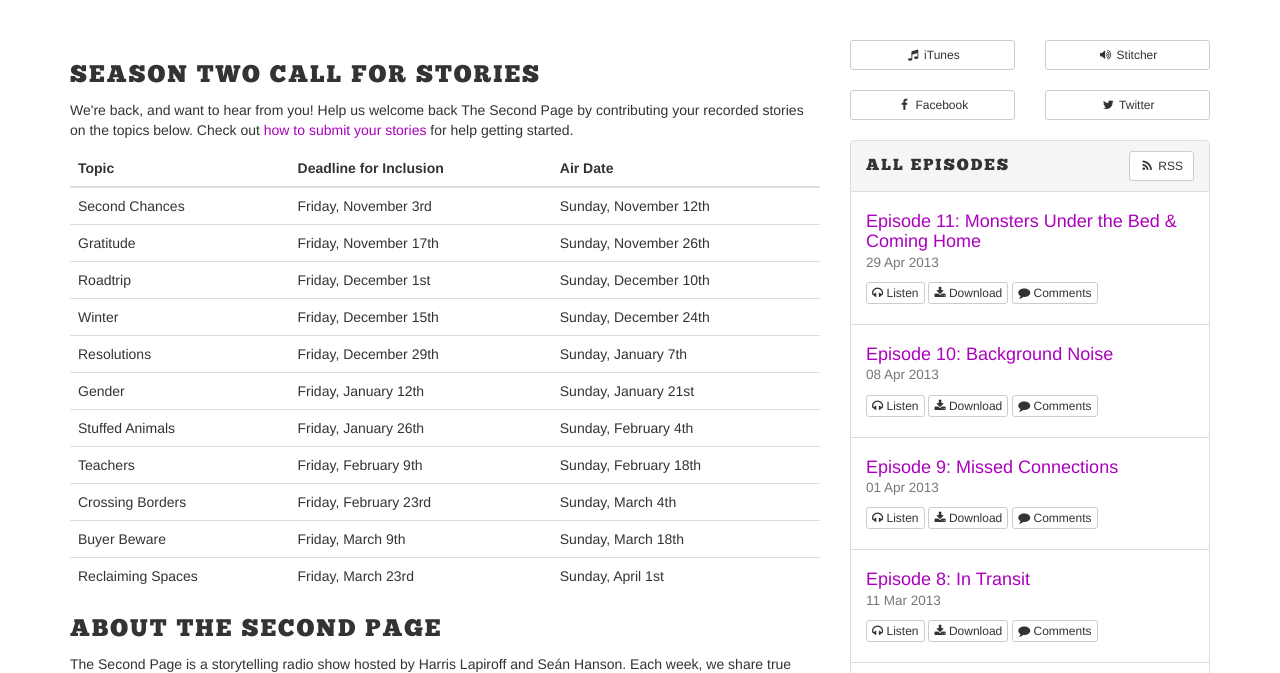
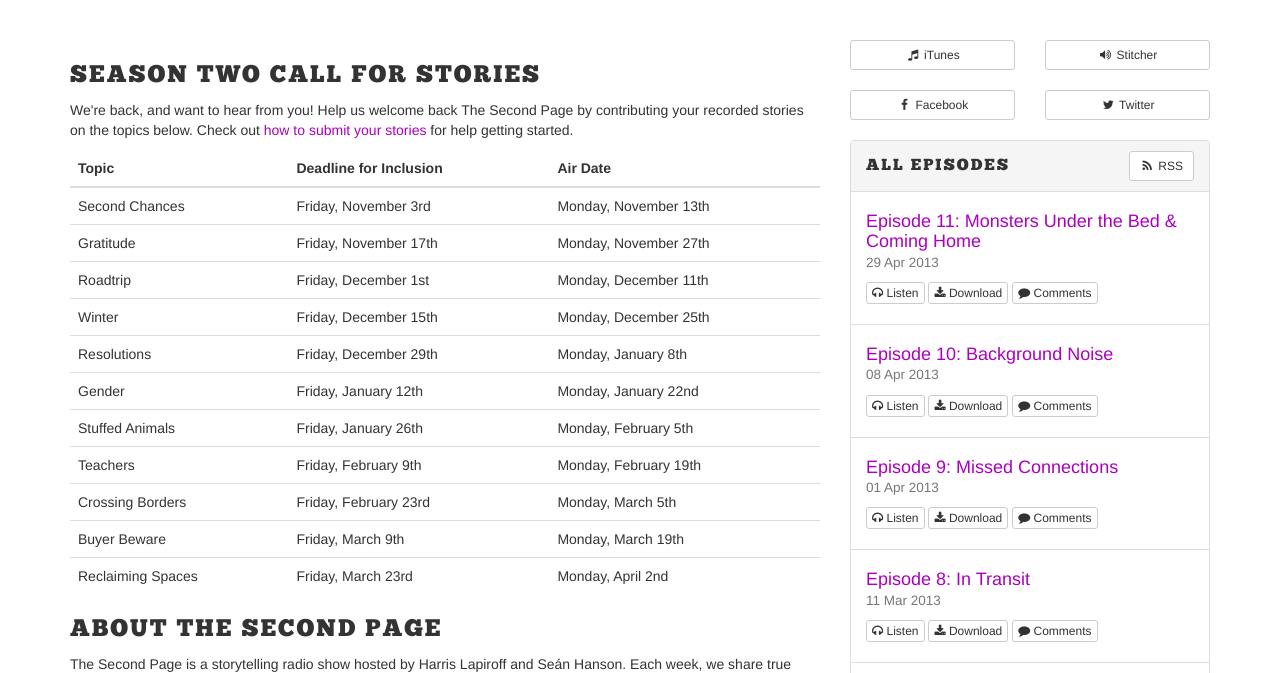
Before and after one commit to secondpage/secondpage, a Jekyll site: the page built from index.html, in a window 1280 px wide. Shown: the part 410-1083 px from the top of the page. Built offline with Jekyll 4.4.1, drawn with Linux system fonts in a browser that asks for light colours; nearby versions of some CDN libraries; the list of posts is cut into pages by our own code.

Commit message:
On second thought, update release dates to mondays

```diff
--- a/index.html
+++ b/index.html
@@ -26,57 +26,57 @@ layout: two-col
 			<tr>
 				<td>Second Chances</td>
 				<td>Friday, November 3rd</td>
-				<td>Sunday, November 12th</td>
+				<td>Monday, November 13th</td>
 			</tr>
 			<tr>
 				<td>Gratitude</td>
 				<td>Friday, November 17th</td>
-				<td>Sunday, November 26th</td>
+				<td>Monday, November 27th</td>
 			</tr>
 			<tr>
 				<td>Roadtrip</td>
 				<td>Friday, December 1st</td>
-				<td>Sunday, December 10th</td>
+				<td>Monday, December 11th</td>
 			</tr>
 			<tr>
 				<td>Winter</td>
 				<td>Friday, December 15th</td>
-				<td>Sunday, December 24th</td>
+				<td>Monday, December 25th</td>
 			</tr>
 			<tr>
 				<td>Resolutions</td>
 				<td>Friday, December 29th</td>
-				<td>Sunday, January 7th</td>
+				<td>Monday, January 8th</td>
 			</tr>
 			<tr>
 				<td>Gender</td>
 				<td>Friday, January 12th</td>
-				<td>Sunday, January 21st</td>
+				<td>Monday, January 22nd</td>
 			</tr>
 			<tr>
 				<td>Stuffed Animals</td>
 				<td>Friday, January 26th</td>
-				<td>Sunday, February 4th</td>
+				<td>Monday, February 5th</td>
 			</tr>
 			<tr>
 				<td>Teachers</td>
 				<td>Friday, February 9th</td>
-				<td>Sunday, February 18th</td>
+				<td>Monday, February 19th</td>
 			</tr>
 			<tr>
 				<td>Crossing Borders</td>
 				<td>Friday, February 23rd</td>
-				<td>Sunday, March 4th</td>
+				<td>Monday, March 5th</td>
 			</tr>
 			<tr>
 				<td>Buyer Beware</td>
 				<td>Friday, March 9th</td>
-				<td>Sunday, March 18th</td>
+				<td>Monday, March 19th</td>
 			</tr>
 			<tr>
 				<td>Reclaiming Spaces</td>
 				<td>Friday, March 23rd</td>
-				<td>Sunday, April 1st</td>
+				<td>Monday, April 2nd</td>
 			</tr>
 
 		</tbody>
```
